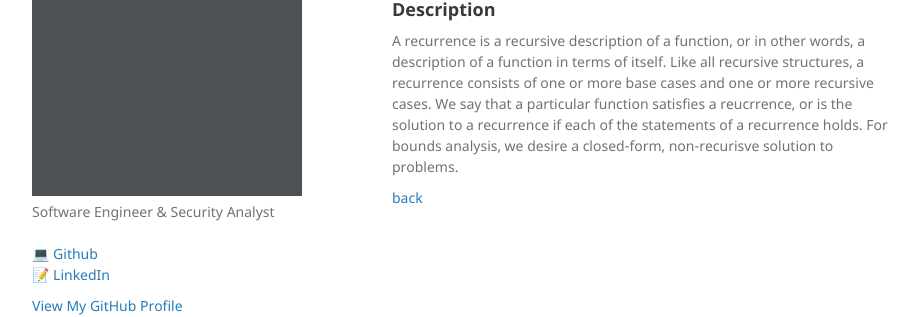
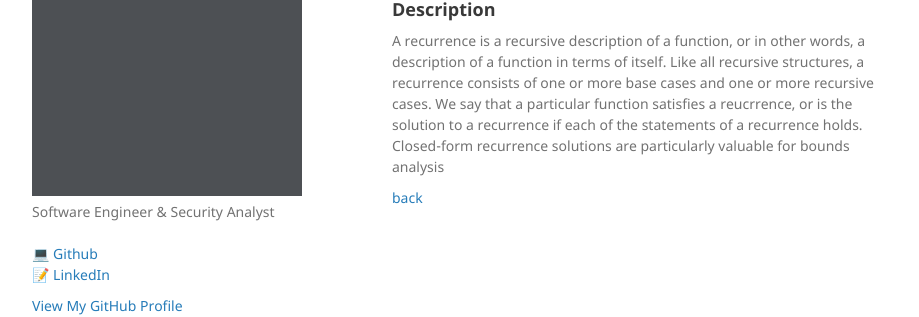
Before and after one commit to callistajosette/callistajosette.github.io, a Jekyll site: the page built from project-crease.md, in a window 1280 px wide. Shown: the part 121-438 px from the top of the page, without its empty margins (178-1097 px from the left). Built offline with Jekyll 4.4.1, drawn with Linux system fonts in a browser that asks for light colours; our own code applies the rules of GitHub Pages for plain Markdown files.

Commit message:
Update project-crease.md

```diff
--- a/project-crease.md
+++ b/project-crease.md
@@ -12,6 +12,6 @@
 
 ## Description
 
-A recurrence is a recursive description of a function, or in other words, a description of a function in terms of itself. Like all recursive structures, a recurrence consists of one or more base cases and one or more recursive cases. We say that a particular function satisfies a reucrrence, or is the solution to a recurrence if each of the statements of a recurrence holds. For bounds analysis, we desire a closed-form, non-recurisve solution to problems.
+A recurrence is a recursive description of a function, or in other words, a description of a function in terms of itself. Like all recursive structures, a recurrence consists of one or more base cases and one or more recursive cases. We say that a particular function satisfies a reucrrence, or is the solution to a recurrence if each of the statements of a recurrence holds. Closed-form recurrence solutions are particularly valuable for bounds analysis
 
 [back](./)
```
